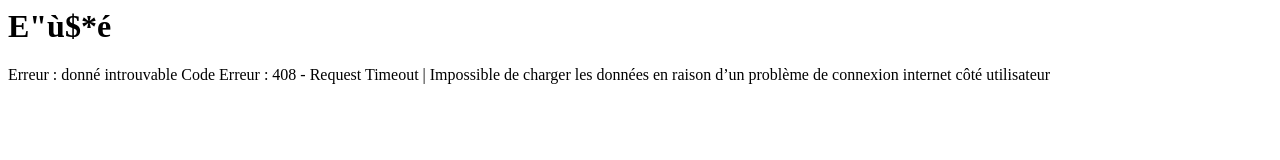
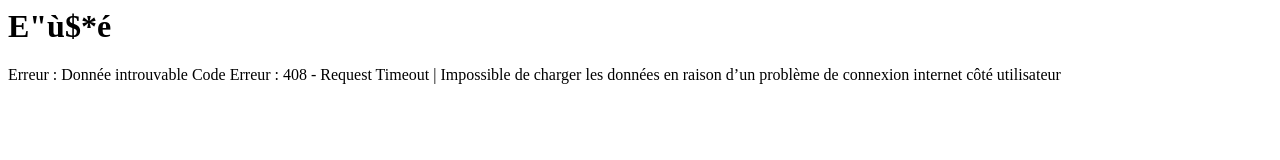
Before and after one commit to Urasie/site, a plain HTML site: page index.html in a window 1280 px wide. Drawn offline with Linux system fonts and the light colour scheme.

Commit message:
Update index.html

```diff
--- a/index.html
+++ b/index.html
@@ -8,7 +8,7 @@
     <h1>E"ù$*é</h1>
 
     <p>
-Erreur : donné introuvable
+Erreur : Donnée introuvable
 Code Erreur : 408 - Request Timeout | Impossible de charger les données en raison d’un problème de connexion internet côté utilisateur
     </p>
 
```
